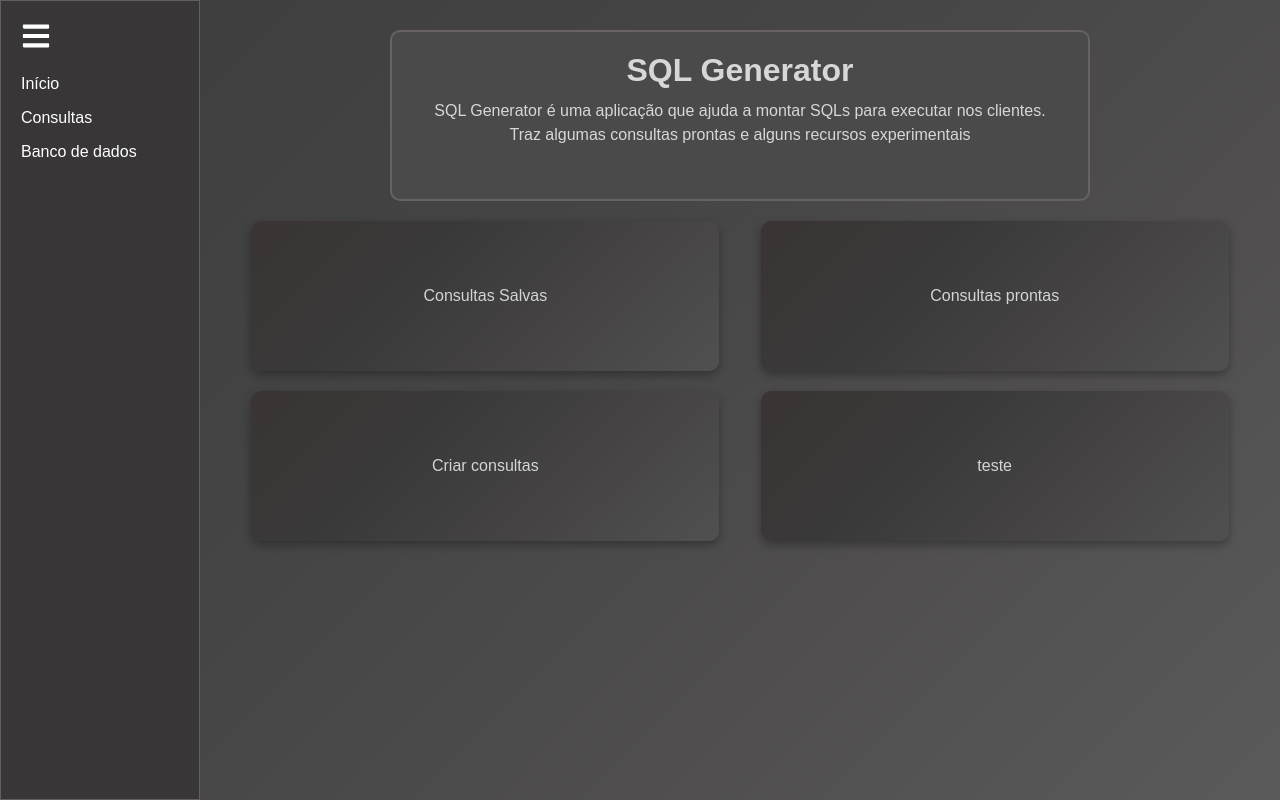
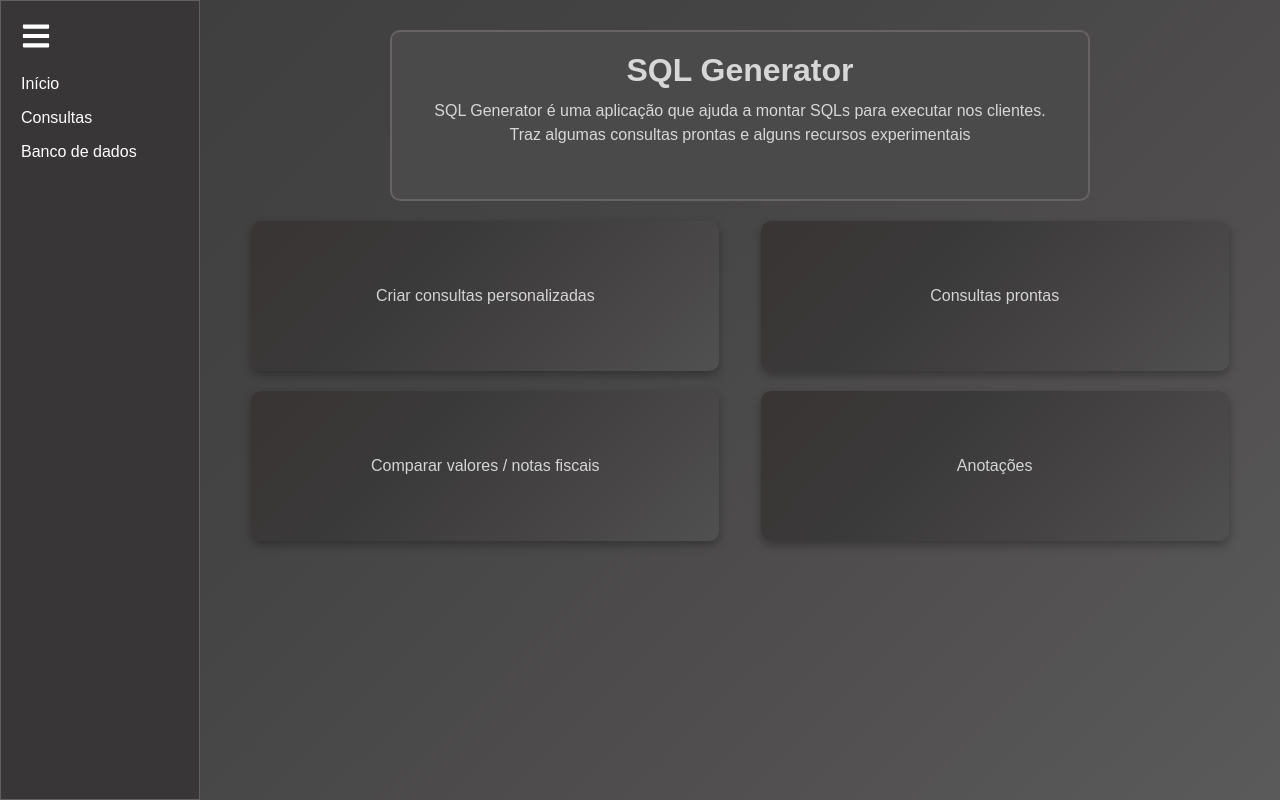
Before and after one commit to neves1697/SQLGenerator, a React (Create React App) app: page /inicio in a window 1280 px wide. Built offline with nearby package versions, Linux system fonts and the light colour scheme.

Commit message:
fix: Ajustes nas nomenclaturas das funções

```diff
--- a/src/Pages/Inicio.jsx
+++ b/src/Pages/Inicio.jsx
@@ -17,7 +17,7 @@ const Inicio = () => {
 
                 <div className="informacoes">
                     <div className="consultas">
-                        Consultas Salvas
+                        Criar consultas personalizadas
                     </div>
                     <div className="consultas">
                         Consultas prontas
@@ -25,10 +25,10 @@ const Inicio = () => {
                 </div>
                 <div className="informacoes">
                     <div className="consultas">
-                        Criar consultas
+                        Comparar valores / notas fiscais
                     </div>
                     <div className="consultas">
-                        teste
+                        Anotações
                     </div>
                 </div>
             </div>
```
